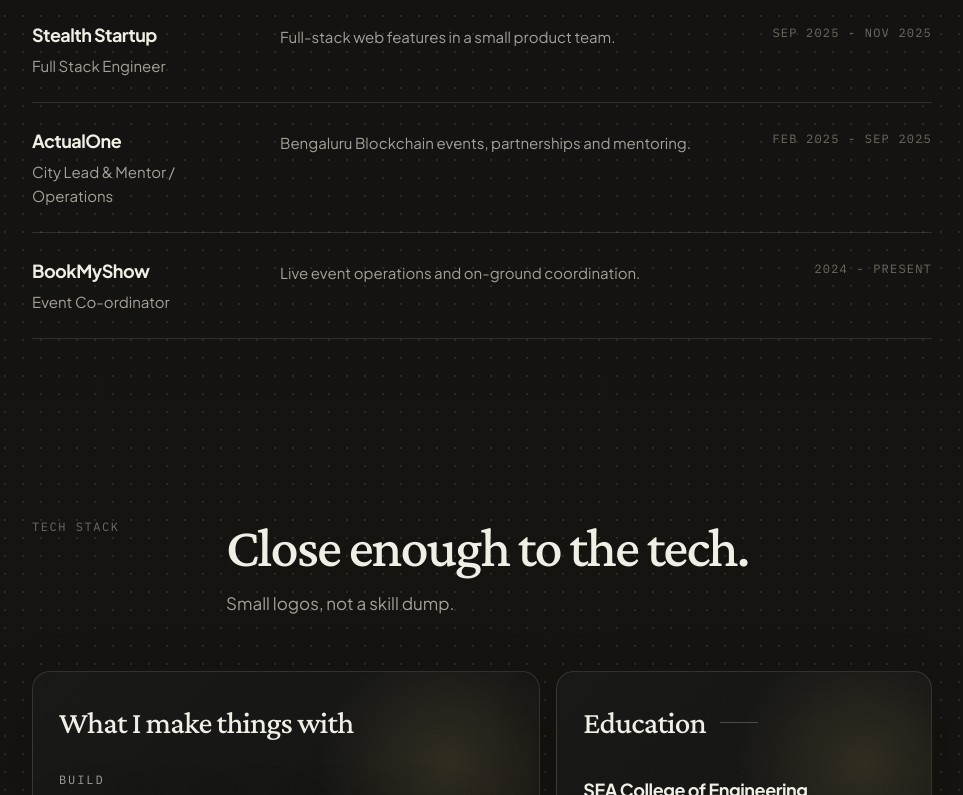
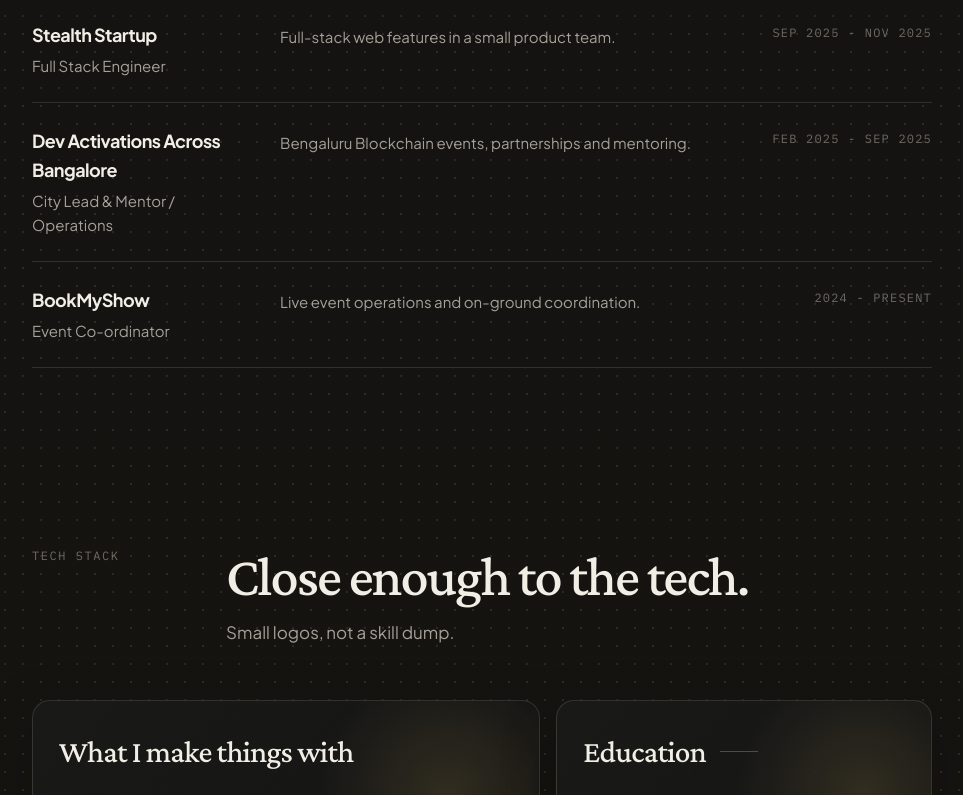
Before and after one commit to ushi86/fictional-octo-robot, a plain HTML site: page index.html in a window 1280 px wide. Shown: the part 3621-4416 px from the top of the page, without its empty margins (158-1121 px from the left). Drawn offline with nearby package versions, Linux system fonts and the light colour scheme; a script that the page names is missing.

Commit message:
Update index.html

```diff
--- a/index.html
+++ b/index.html
@@ -1622,7 +1622,7 @@
           <time class="date">Sep 2025 - Nov 2025</time>
         </li>
         <li class="job reveal">
-          <div><h3>ActualOne</h3><p>City Lead &amp; Mentor / Operations</p></div>
+          <div><h3>Dev Activations Across Bangalore</h3><p>City Lead &amp; Mentor / Operations</p></div>
           <p class="job-note">Bengaluru Blockchain events, partnerships and mentoring.</p>
           <time class="date">Feb 2025 - Sep 2025</time>
         </li>
```
